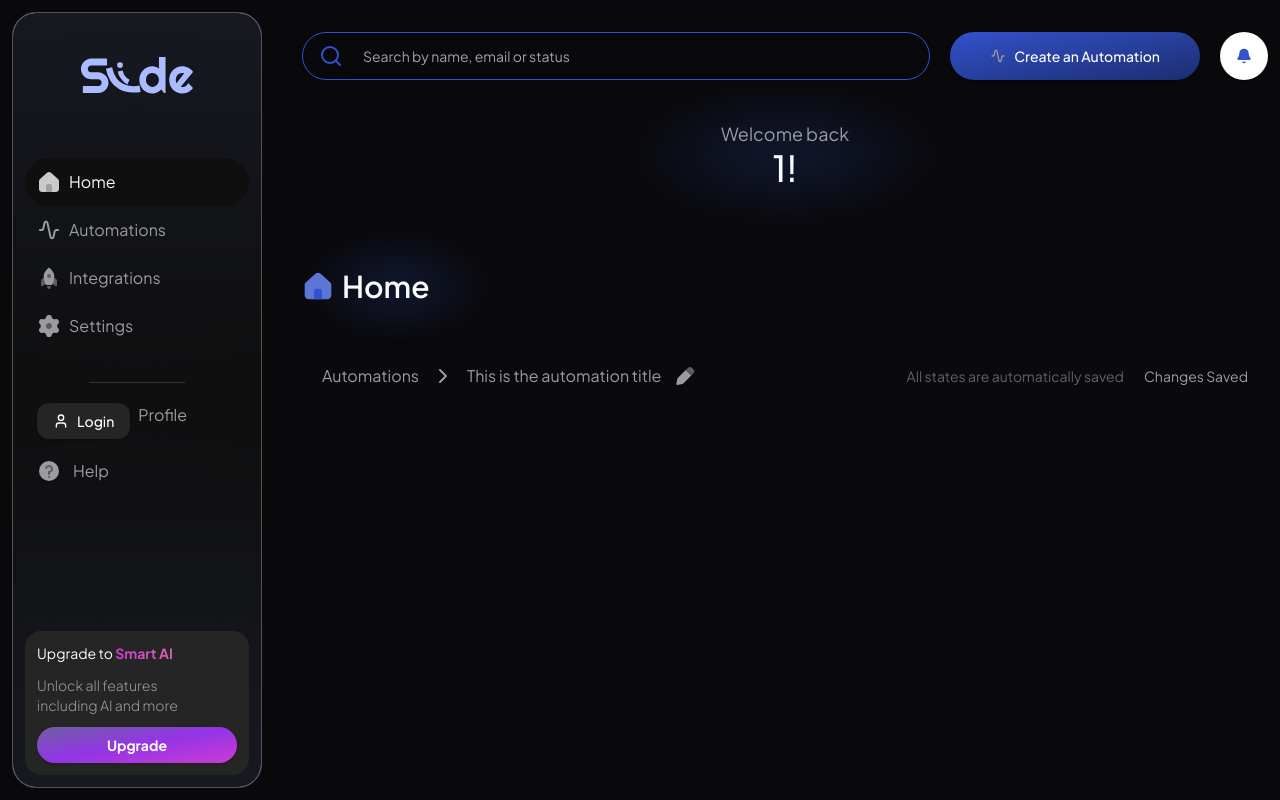
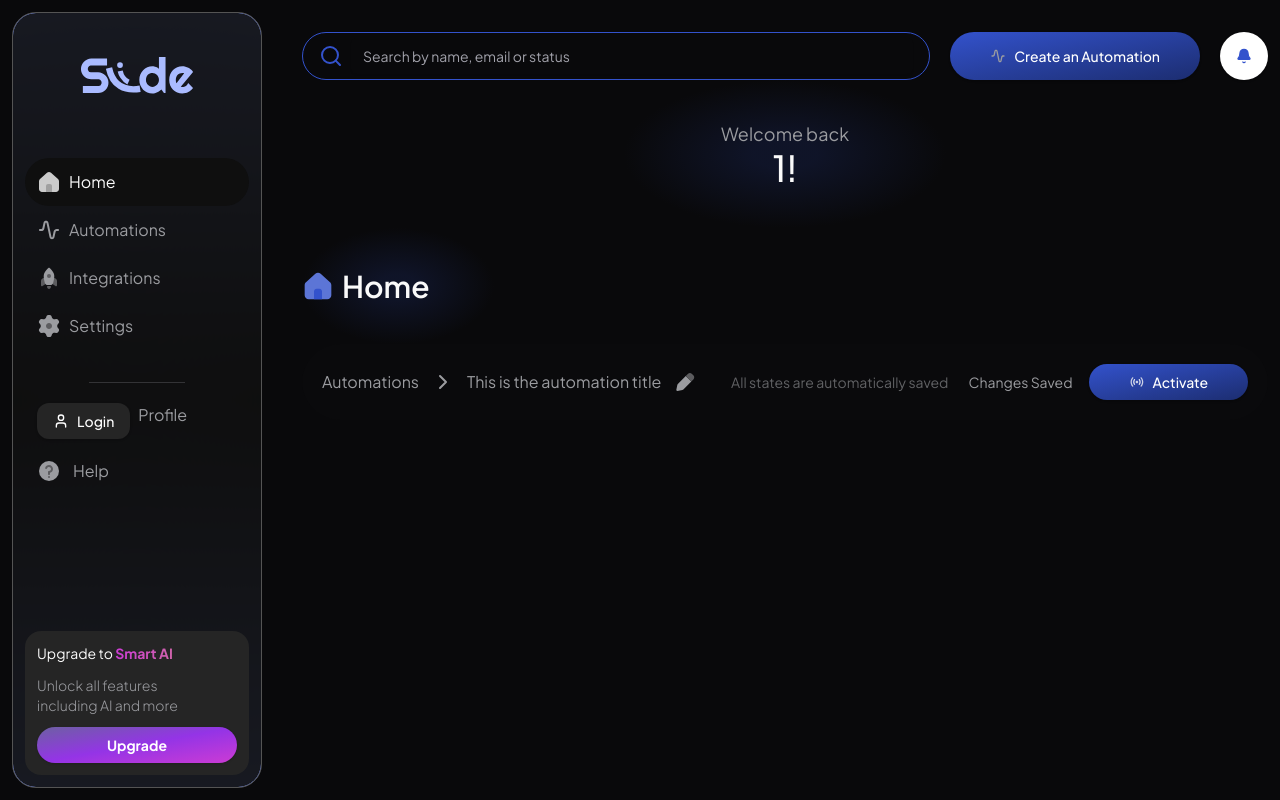
Before and after one commit to RajanJha2003/Slide, a Next.js app: page /dashboard/1/automations/1 in a window 1280 px wide. Built offline with nearby package versions, Linux system fonts and the light colour scheme; no server answers.

Commit message:
Automation button function

```diff
--- /dev/null
+++ b/src/components/global/activate-automation-button/index.tsx
@@ -0,0 +1,21 @@
+import { Button } from '@/components/ui/button'
+import { ActiveAutomation } from '@/icons/active-automation'
+import React from 'react'
+
+type Props={
+    id:string
+}
+
+const ActivateAutomationButton = ({id}:Props) => {
+  return (
+    <Button className='lg:px-10 bg-gradient-to-br hover:opacity-80 text-white rounded-full from-[#3352CC] font-medium to-[#1C2D70] ml-4'>
+        <ActiveAutomation />
+        <p className='lg:inline hidden'>
+            Activate
+        </p>
+
+    </Button>
+  )
+}
+
+export default ActivateAutomationButton
--- a/src/components/global/bread-crumbs/automations/index.tsx
+++ b/src/components/global/bread-crumbs/automations/index.tsx
@@ -1,6 +1,7 @@
 import { PencilDuoToneBlack } from '@/icons'
 import { ChevronRight } from 'lucide-react'
 import React from 'react'
+import ActivateAutomationButton from '../../activate-automation-button'
 
 type Props={
     id:string
@@ -30,6 +31,7 @@ const AutomationsBreadCrumb = ({id}:Props) => {
             </div>
 
         </div>
+        <ActivateAutomationButton id={id} />
 
     </div>
   )
```
